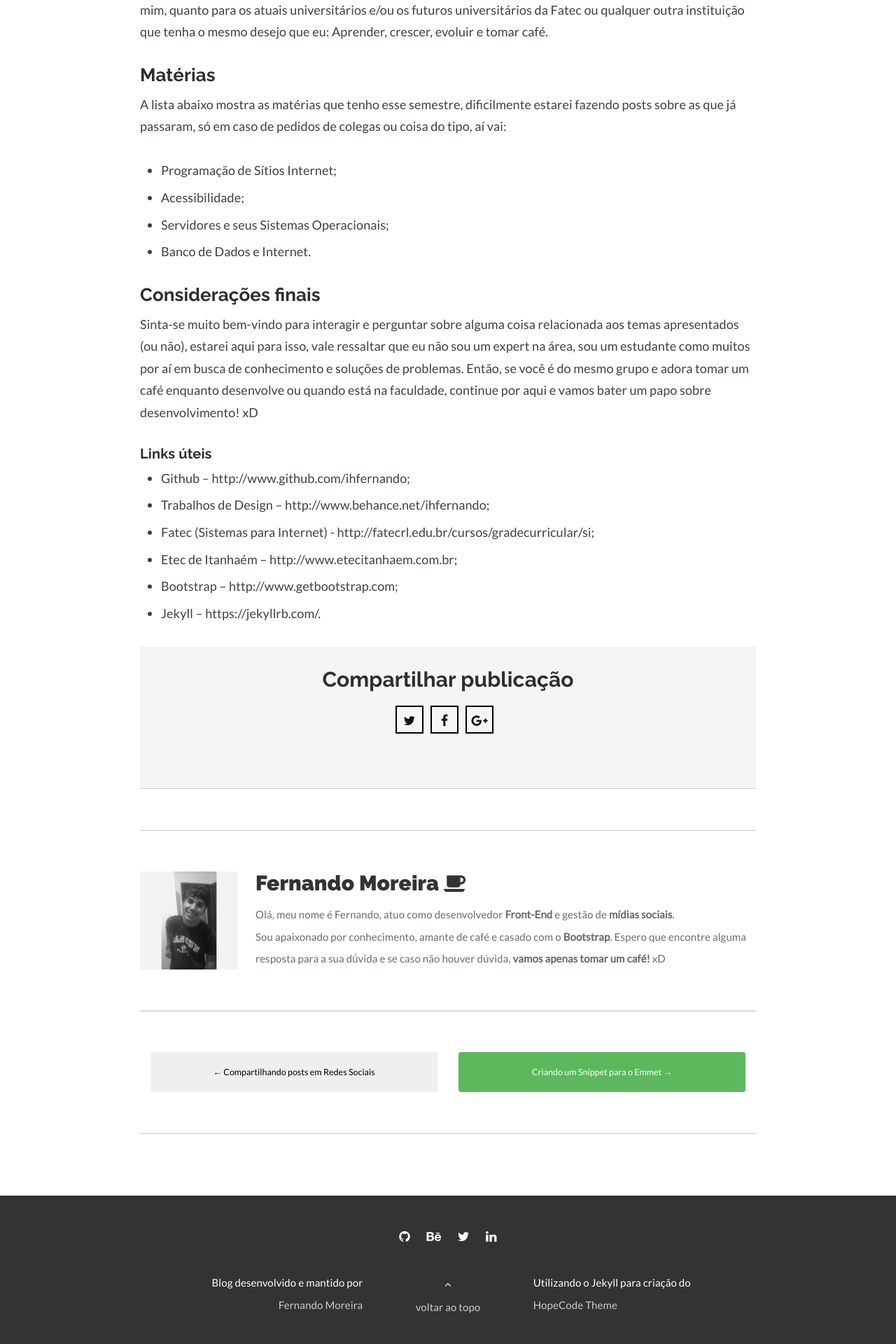
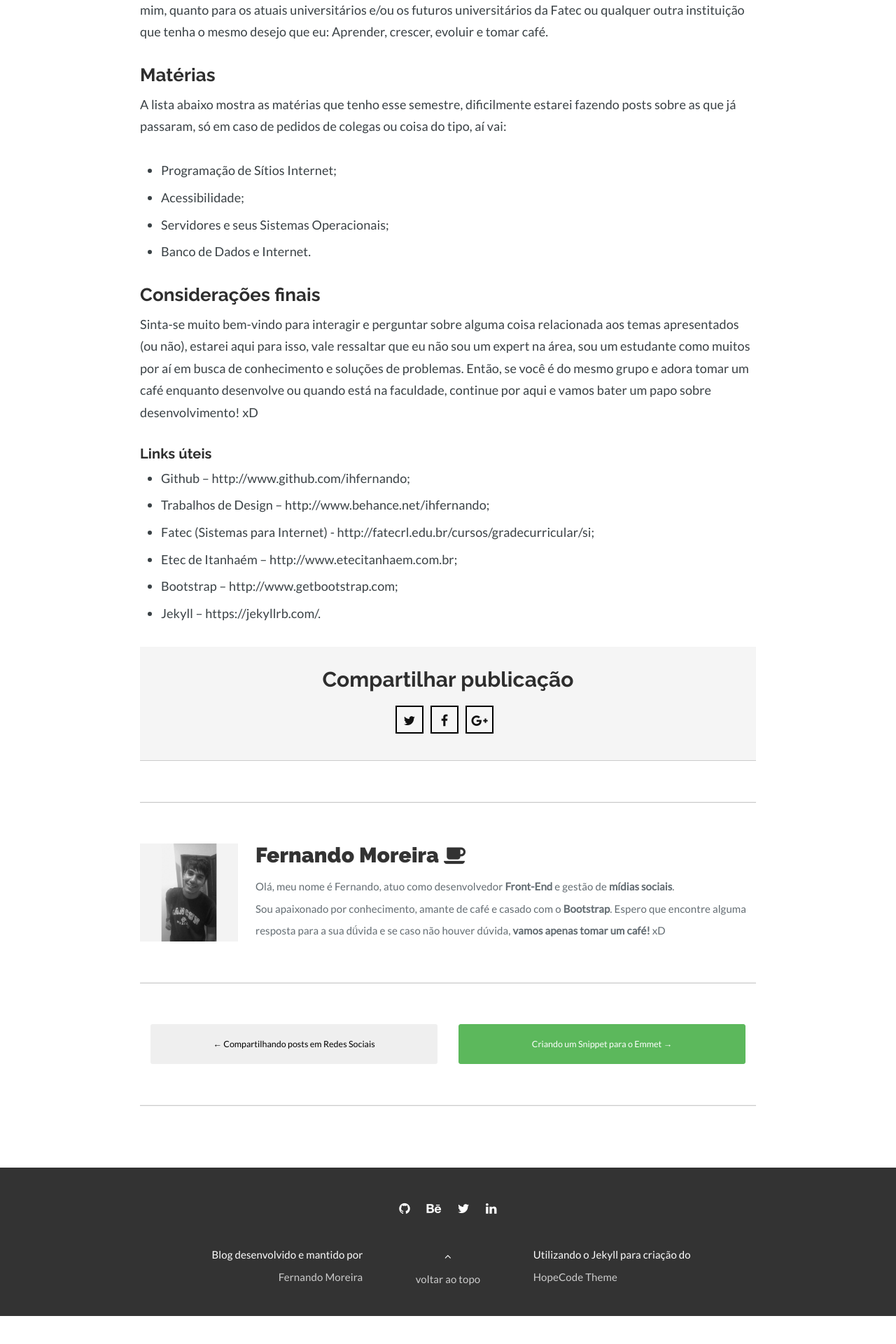
Before and after one commit to ihFernando/blog, a Jekyll site: the page built from _posts/2017-03-02-os-proximos-posts-e-conteudos.markdown, in a window 1280 px wide. Shown: the part 1857-3777 px from the top of the page at 70% size. Built offline with Jekyll 4.4.1, drawn with Linux system fonts in a browser that asks for light colours; comment, search, counter and statistics services are not loaded; after the commit the page ends 3737 px from its top, so only the background shows below that.

Commit message:
Update estilo.css

```diff
--- a/assets/css/estilo.css
+++ b/assets/css/estilo.css
@@ -604,7 +604,7 @@ footer .back-to-top:hover {
 
 .share {
     background: #f5f5f5;
-    padding: 30px 0px 40px 0px;
+    padding: 30px 0px 0px 0px;
     border-bottom: 1px solid #ccc
 }
 
```
